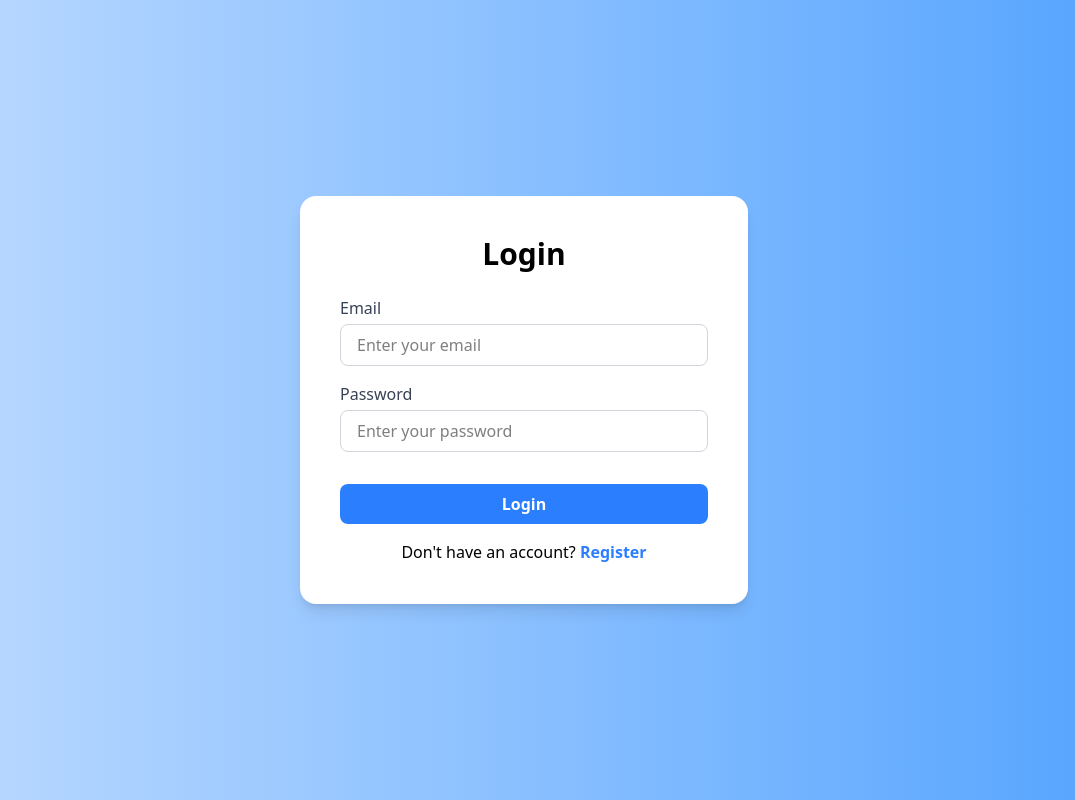
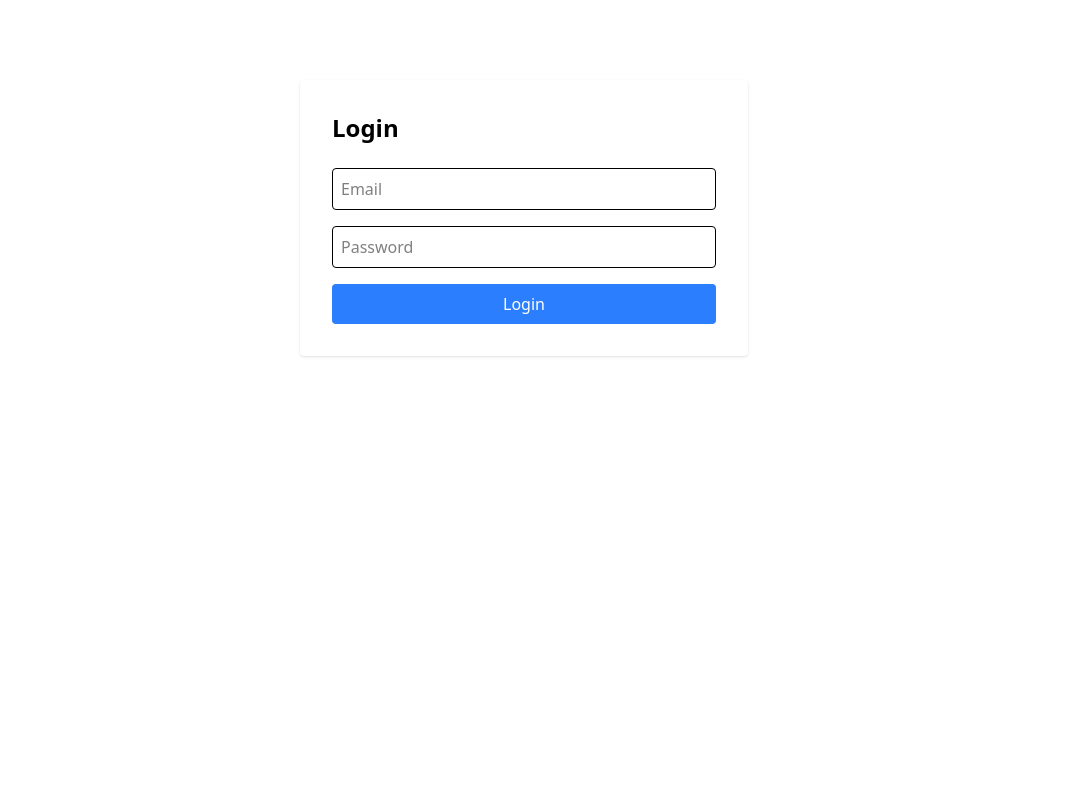
Before and after one commit to mahek1585/Saas_Dashboard, a React app: page / in a window 1280 px wide. Shown: the whole page, without its empty margins (116-1191 px from the left). Built offline with nearby package versions, Linux system fonts and the light colour scheme; the HTML template or start-up script is replaced by a standard one.

Commit message:
feat: add login authentication and protected routes

```diff
--- a/src/App.jsx
+++ b/src/App.jsx
@@ -4,16 +4,50 @@ import Dashboard from "./pages/Dashboard";
 import Analytics from "./pages/Analytics";
 import Subscription from "./pages/Subscription";
 import Settings from "./pages/Settings";
+import ProtectedRoute from "./components/ProtectedRoute"; // import ProtectedRoute
+import Register from "./pages/Register";
 
 function App() {
   return (
     <BrowserRouter>
       <Routes>
+        {/* Public route */}
         <Route path="/" element={<Login />} />
-        <Route path="/dashboard" element={<Dashboard />} />
-        <Route path="/analytics" element={<Analytics />} />
-        <Route path="/subscription" element={<Subscription />} />
-        <Route path="/settings" element={<Settings />} />
+          <Route path="/register" element={<Register />} />
+
+        {/* Protected routes */}
+        <Route
+          path="/dashboard"
+          element={
+            <ProtectedRoute>
+              <Dashboard />
+            </ProtectedRoute>
+          }
+        />
+        <Route
+          path="/analytics"
+          element={
+            <ProtectedRoute>
+              <Analytics />
+            </ProtectedRoute>
+          }
+        />
+        <Route
+          path="/subscription"
+          element={
+            <ProtectedRoute>
+              <Subscription />
+            </ProtectedRoute>
+          }
+        />
+        <Route
+          path="/settings"
+          element={
+            <ProtectedRoute>
+              <Settings />
+            </ProtectedRoute>
+          }
+        />
       </Routes>
     </BrowserRouter>
   );
--- a/src/components/Navbar.jsx
+++ b/src/components/Navbar.jsx
@@ -1,4 +1,5 @@
 import React, { useState } from "react";
+import { Navigate } from "react-router-dom";
 
 const Navbar = ({ toggleSidebar }) => {
   return (
@@ -30,7 +31,8 @@ const Navbar = ({ toggleSidebar }) => {
       <button
         onClick={() => {
           localStorage.removeItem("token");
-          window.location.href = "/";
+          localStorage.removeItem("user");
+          Navigate("/login");
         }}
         className="bg-red-500 text-white px-4 py-2 rounded-lg hover:bg-red-600 transition-colors"
       >
--- /dev/null
+++ b/src/components/ProtectedRoute.jsx
@@ -0,0 +1,9 @@
+import { Navigate } from "react-router-dom";
+
+const ProtectedRoute = ({ children }) => {
+  const token = localStorage.getItem("token"); // check if token exists
+  if (!token) return <Navigate to="/" replace />; // redirect to login if no token
+  return children; // else show the page
+};
+
+export default ProtectedRoute;
--- a/src/pages/Login.jsx
+++ b/src/pages/Login.jsx
@@ -1,84 +1,78 @@
 import React, { useState } from "react";
-import { useNavigate, Link } from "react-router-dom";
-import axios from "axios";
-import Input from "../components/Input";
+import { useNavigate } from "react-router-dom";
 
 const Login = () => {
   const navigate = useNavigate();
   const [formData, setFormData] = useState({ email: "", password: "" });
   const [error, setError] = useState("");
 
-  const handleChange = (e) => {
-    setFormData({ ...formData, [e.target.name]: e.target.value });
-  };
-
-//   const handleSubmit = async (e) => {
-//     e.preventDefault();
-//     setError("");
-
-//     try {
-//       const response = await axios.post("http://localhost:5000/api/auth/login", formData);
-//       localStorage.setItem("token", response.data.token);
-//       navigate("/dashboard");
-//     } catch (err) {
-//       setError(err.response?.data?.message || "Invalid credentials");
-//     }
-//   };
-
   const handleSubmit = async (e) => {
     e.preventDefault();
     setError("");
 
-  // TEMPORARY: dummy login
-  if (formData.email && formData.password) {
-    localStorage.setItem("token", "demo-token");
+    // Check if fields are empty
+    if (!formData.email || !formData.password) {
+      setError("Enter email and password");
+      return;
+    }
+
+    try {
+      const res = await fetch("http://localhost:5000/api/auth/login", {
+        method: "POST",
+        headers: { "Content-Type": "application/json" },
+        body: JSON.stringify(formData),
+      });
+
+      const data = await res.json();
+
+      if (res.ok) {
+        // Save token to localStorage
+        localStorage.setItem("token", data.token);
+
+        // Redirect to dashboard
         navigate("/dashboard");
       } else {
-    setError("Enter credentials");
+        // Show error from backend
+        setError(data.message);
+      }
+    } catch (err) {
+      setError("Server error, try again later");
     }
   };
 
   return (
-    <div className="flex items-center justify-center min-h-screen bg-gradient-to-r from-blue-200 to-blue-400">
-      <form
-        onSubmit={handleSubmit}
-        className="bg-white p-10 rounded-2xl shadow-lg w-full max-w-md"
-      >
-        <h1 className="text-3xl font-bold text-center mb-6">Login</h1>
+    <div className="max-w-md mx-auto mt-20 bg-white p-8 rounded shadow">
+      <h1 className="text-2xl font-bold mb-6">Login</h1>
 
       {error && <p className="text-red-500 mb-4">{error}</p>}
 
-        <Input
-          label="Email"
+      <form onSubmit={handleSubmit} className="flex flex-col gap-4">
+        <input
           type="email"
-          name="email"
+          placeholder="Email"
           value={formData.email}
-          onChange={handleChange}
-          placeholder="Enter your email"
+          onChange={(e) =>
+            setFormData({ ...formData, email: e.target.value })
+          }
+          className="border p-2 rounded"
         />
 
-        <Input
-          label="Password"
+        <input
           type="password"
-          name="password"
+          placeholder="Password"
           value={formData.password}
-          onChange={handleChange}
-          placeholder="Enter your password"
+          onChange={(e) =>
+            setFormData({ ...formData, password: e.target.value })
+          }
+          className="border p-2 rounded"
         />
 
         <button
           type="submit"
-          className="w-full py-2 bg-blue-500 text-white font-semibold rounded-lg hover:bg-blue-600 transition-colors mt-4"
+          className="bg-blue-500 text-white py-2 rounded hover:bg-blue-600"
         >
           Login
         </button>
-
-        <p className="mt-4 text-center">
-          Don't have an account?{" "}
-          <Link to="/register" className="text-blue-500 font-semibold hover:underline">
-            Register
-          </Link>
-        </p>
       </form>
     </div>
   );
```
Lines whose indentation alone changed are shown as unchanged.
